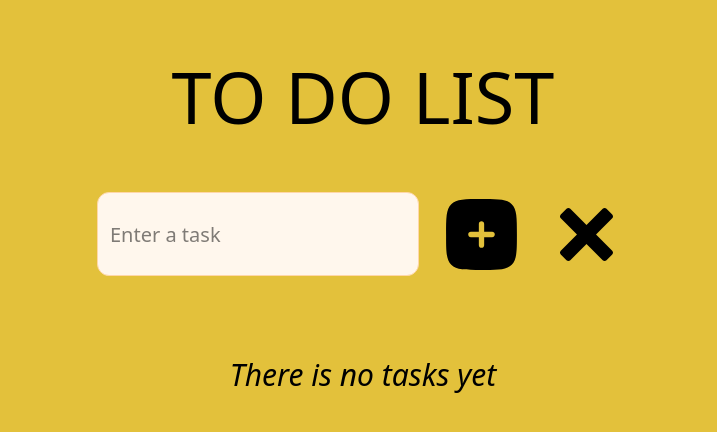
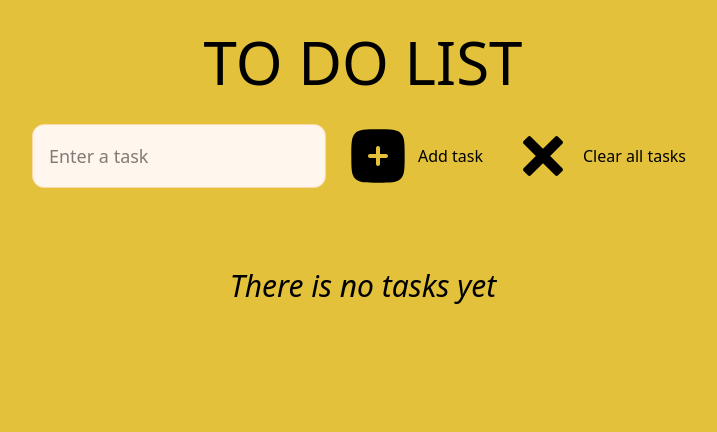
Before and after one commit to German900-code/To-Do-App-React-Tailwind, a React (Vite) app: page / in a window 1280 px wide. Shown: the top 432 px of the page, without its empty margins (277-994 px from the left). Built offline with nearby package versions, Linux system fonts and the light colour scheme.

Commit message:
Changed CSS styles

```diff
--- a/src/App.jsx
+++ b/src/App.jsx
@@ -1,27 +1,48 @@
-import { useState } from "react";
+import { useEffect, useState } from "react";
 import AddIcon from "./assets/add-icon.svg";
 import DeleteAllIcon from "./assets/delete-all-icon.svg";
 import Button from "./components/Button";
 import List from "./components/List";
 
 function App() {
-  const [tasks, setTasks] = useState([]);
+  const [tasks, setTasks] = useState(() => {
+    const saved = localStorage.getItem("tasks");
+    return saved ? JSON.parse(saved) : [];
+  });
   const [newTask, setNewTask] = useState("");
+  const [isChecked, setIsChecked] = useState(false);
+
+  useEffect(() => {
+    localStorage.setItem("tasks", JSON.stringify(tasks));
+  }, [tasks]);
 
   function handleInputChange(event) {
     setNewTask(event.target.value);
   }
 
+  // function addTask() {
+  //   if (newTask.trim() !== "") {
+  //     setTasks((t) => [...t, newTask]);
+  //     setNewTask("");
+  //   }
+  // }
+
   function addTask() {
     if (newTask.trim() !== "") {
-      setTasks((t) => [...t, newTask]);
+      setTasks((t) => [
+        ...t,
+        { id: Date.now(), text: newTask, isChecked: false },
+      ]);
+
       setNewTask("");
     }
   }
 
-  function deleteTask(index) {
-    const updatedTasks = tasks.filter((_, i) => i !== index);
-    setTasks(updatedTasks);
+  function deleteTask(id) {
+    // const updatedTasks = tasks.filter((_, i) => i !== id);
+    // setTasks(updatedTasks);
+    const filteredTasks = (prev) => prev.filter((task) => task.id !== id);
+    setTasks(filteredTasks);
   }
 
   function onKeyDownEnter(event) {
@@ -34,12 +55,15 @@ function App() {
 
   return (
     <div>
-      <p className="text-7xl text-center p-15 uppercase font-medium">
+      {/* <p className="text-7xl text-center p-15 uppercase font-medium"> */}
+      <p className="text-3xl sm:text-4xl md:text-6xl text-center py-8 uppercase font-medium">
         To Do List
       </p>
-      <div className="flex relative group flex-wrap justify-center gap-5">
+      {/* <div className="flex relative group flex-wrap justify-center gap-5 "> */}
+      <div className="flex flex-col sm:flex-row relative group justify-center gap-3 sm:gap-5">
         <input
-          className="bg-orange-50 border border-orange-200 rounded-xl text-black p-3 text-xl h-21 focus:outline-none focus:right-2 focus:ring-orange-300 hover:scale-105 transition-transform"
+          // className="bg-orange-50 border border-orange-200 rounded-xl text-black p-3 text-xl h-21 focus:outline-none focus:right-2 focus:ring-orange-300 hover:scale-105 transition-transform"
+          className="w-full sm:w-auto sm:min-w-[280px] bg-orange-50 border border-orange-200 rounded-xl text-black px-4 py-3 text-base md:text-lg focus:outline-none focus:ring-2 focus:ring-orange-300 transition"
           type="text"
           placeholder="Enter a task"
           value={newTask}
@@ -49,6 +73,7 @@ function App() {
         <Button
           icon={AddIcon}
           alt="add"
+          text="Add task"
           tooltip="Add task"
           tooltipPosition="top"
           onClick={addTask}
@@ -56,17 +81,28 @@ function App() {
         <Button
           icon={DeleteAllIcon}
           alt="clear"
+          text="Clear all tasks"
           tooltip="Clear all tasks"
           tooltipPosition="top"
           onClick={() => setTasks([])}
         />
       </div>
       {tasks.length == 0 ? (
-        <p className="text-black text-center mt-20 text-3xl italic">
+        // <p className="text-black text-center mt-20 text-3xl italic">
+        <p
+          className="
+           text-black text-center mt-10 md:mt-20 text-lg md:text-3xl italic"
+        >
           There is no tasks yet
         </p>
       ) : (
-        <List tasks={tasks} deleteTask={(index) => deleteTask(index)} />
+        <List
+          tasks={tasks}
+          deleteTask={(index) => deleteTask(index)}
+          isChecked={isChecked}
+          setIsChecked={setIsChecked}
+          setTasks={setTasks}
+        />
       )}
     </div>
   );
--- a/src/components/Button.jsx
+++ b/src/components/Button.jsx
@@ -2,6 +2,7 @@ function Button({
   icon,
   alt,
   onClick,
+  text,
   tooltip,
   tooltipPosition = "top",
   className = "",
@@ -19,8 +20,10 @@ function Button({
 
   return (
     <button
+      aria-label={alt}
       onClick={onClick}
-      className={`relative group cursor-pointer ${className} hover:scale-110 transition-all `}
+      className={`relative group cursor-pointer flex items-center justify-center w-auto h-16
+        rounded-lg transition md:hover:scale-110 active:scale-90 ${className} hover:scale-110 transition-all `}
     >
       {tooltip && (
         <div
@@ -34,6 +37,19 @@ function Button({
             z-10
           `}
         >
+          {/* <div
+          className={`
+      absolute ${positions[tooltipPosition]}
+      whitespace-nowrap
+      rounded bg-neutral-900 px-2 py-1 text-xs text-white
+      opacity-0
+      md:group-hover:opacity-100
+      transition-opacity duration-200
+      pointer-events-none
+      z-10
+      hidden md:block
+    `}
+        > */}
           {tooltip}
           <div
             className={`
@@ -44,7 +60,14 @@ function Button({
         </div>
       )}
 
-      <img src={icon} alt={alt} />
+      <img
+        src={icon}
+        alt={alt}
+        className="w-40 h-40
+        md:w-auto md:h-16
+        cursor-pointer"
+      />
+      <p className="md:block sm:block p-2">{text}</p>
     </button>
   );
 }
--- a/src/components/List.jsx
+++ b/src/components/List.jsx
@@ -1,25 +1,123 @@
+// import DeleteIcon from "../assets/delete-icon.svg";
+// import Button from "./Button";
+
+// function List({ tasks, deleteTask, setTasks }) {
+//   function handleCheckboxInput(event) {
+//     setIsChecked(event.target.checked);
+//   }
+
+//   function toggleTask(id) {
+//     setTasks((prev) =>
+//       prev.map((task) =>
+//         task.id === id ? { ...task, isChecked: !task.isChecked } : task,
+//       ),
+//     );
+//   }
+
+//   return (
+//     <ul className="mt-15 m-15 flex flex-row flex-wrap gap-5 sm:justify-center">
+//       {tasks.map((task, id) => (
+//         <div className="bg-orange-100 rounded-xl w-auto text-orange-900 flex flex-col">
+//           <li
+//             key={task.id}
+//             className={`text-2xl uppercase p-5 cursor-pointer transition-all duration-400 text-neutral-700 font-bold ${task.isChecked ? "line-through text-gray-200" : "text-black"}`}
+//             value={isChecked}
+//             onChange={handleCheckboxInput}
+//           >
+//             {index + 1}.
+//             <span
+//               onClick={() => toggleTask(task.id)}
+//               className="cursor-pointer"
+//             >
+//               {task.text}
+//             </span>
+//             <input
+//               type="checkbox"
+//               className="cursor-pointer bg-none w-8 h-8 text-black"
+//               value={isChecked}
+//               onChange={handleCheckboxInput}
+//             />
+//           </li>
+//           <div className="flex flex-row items-center justify-center gap-7">
+//             <Button
+//               icon={DeleteIcon}
+//               alt="delete"
+//               tooltip="Delete task"
+//               onClick={() => deleteTask(index)}
+//               className="flex justify-center w-auto pb-5"
+//             />
+//             {/* <input
+//               type="checkbox"
+//               className="cursor-pointer bg-none w-8 h-8 text-black"
+//               value={isChecked}
+//               onChange={handleCheckboxInput}
+//             /> */}
+//             {/* <span>Done</span> */}
+//           </div>
+//         </div>
+//       ))}
+//     </ul>
+//   );
+// }
+
+// export default List;
+
 import DeleteIcon from "../assets/delete-icon.svg";
 import Button from "./Button";
 
-function List({ tasks, deleteTask }) {
+function List({ tasks, deleteTask, setTasks }) {
+  function toggleTask(id) {
+    setTasks((prev) =>
+      prev.map((task) =>
+        task.id === id ? { ...task, isChecked: !task.isChecked } : task,
+      ),
+    );
+  }
+
   return (
-    <ul className="mt-15 m-15 flex flex-row flex-wrap gap-5 sm:justify-center">
+    <ul className="mt-10 m-5 flex flex-wrap gap-5 justify-center">
       {tasks.map((task, index) => (
-        <div className="bg-orange-100 rounded-xl w-auto text-orange-900">
         <li
-            key={index}
-            className="text-2xl uppercase p-5 text-neutral-700 font-bold  "
+          key={task.id}
+          className="
+            bg-orange-100 rounded-xl
+            p-5
+            flex flex-col gap-4
+          "
         >
-            {index + 1}. {task}
-          </li>
+          <div className="flex items-center justify-between gap-3">
+            <span
+              onClick={() => toggleTask(task.id)}
+              className={`
+                text-xl font-bold uppercase cursor-pointer
+                transition
+                ${
+                  task.isChecked
+                    ? "line-through text-gray-400"
+                    : "text-neutral-800"
+                }
+              `}
+            >
+              {index + 1}. {task.text}
+            </span>
+
+            <input
+              type="checkbox"
+              checked={task.isChecked}
+              onChange={() => toggleTask(task.id)}
+              className="w-6 h-6 cursor-pointer accent-orange-600"
+            />
+          </div>
+
+          <div className="flex justify-center">
             <Button
               icon={DeleteIcon}
               alt="delete"
               tooltip="Delete task"
-            onClick={() => deleteTask(index)}
-            className="flex justify-center w-full pb-5"
+              onClick={() => deleteTask(task.id)}
             />
           </div>
+        </li>
       ))}
     </ul>
   );
```
Lines whose indentation alone changed are shown as unchanged.
